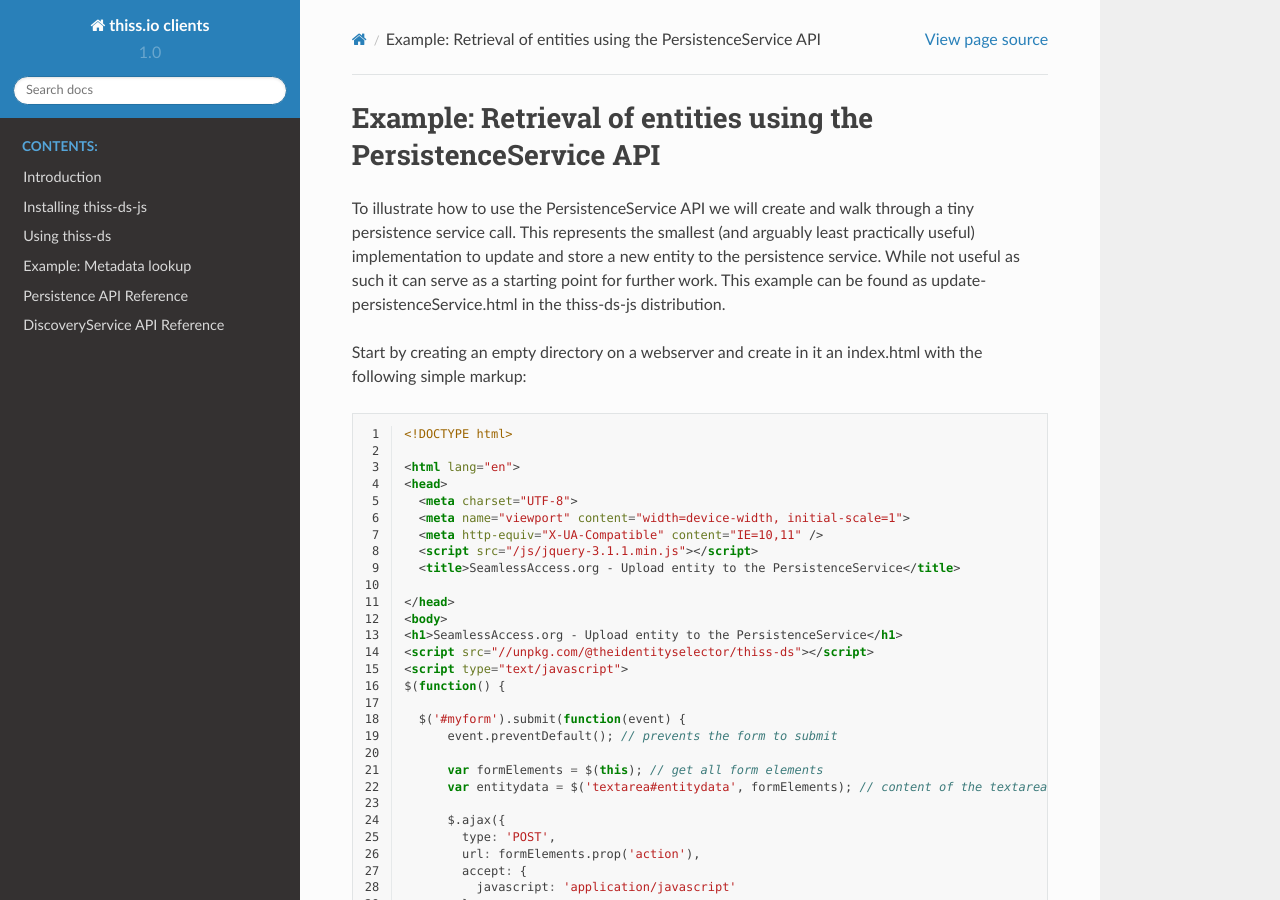
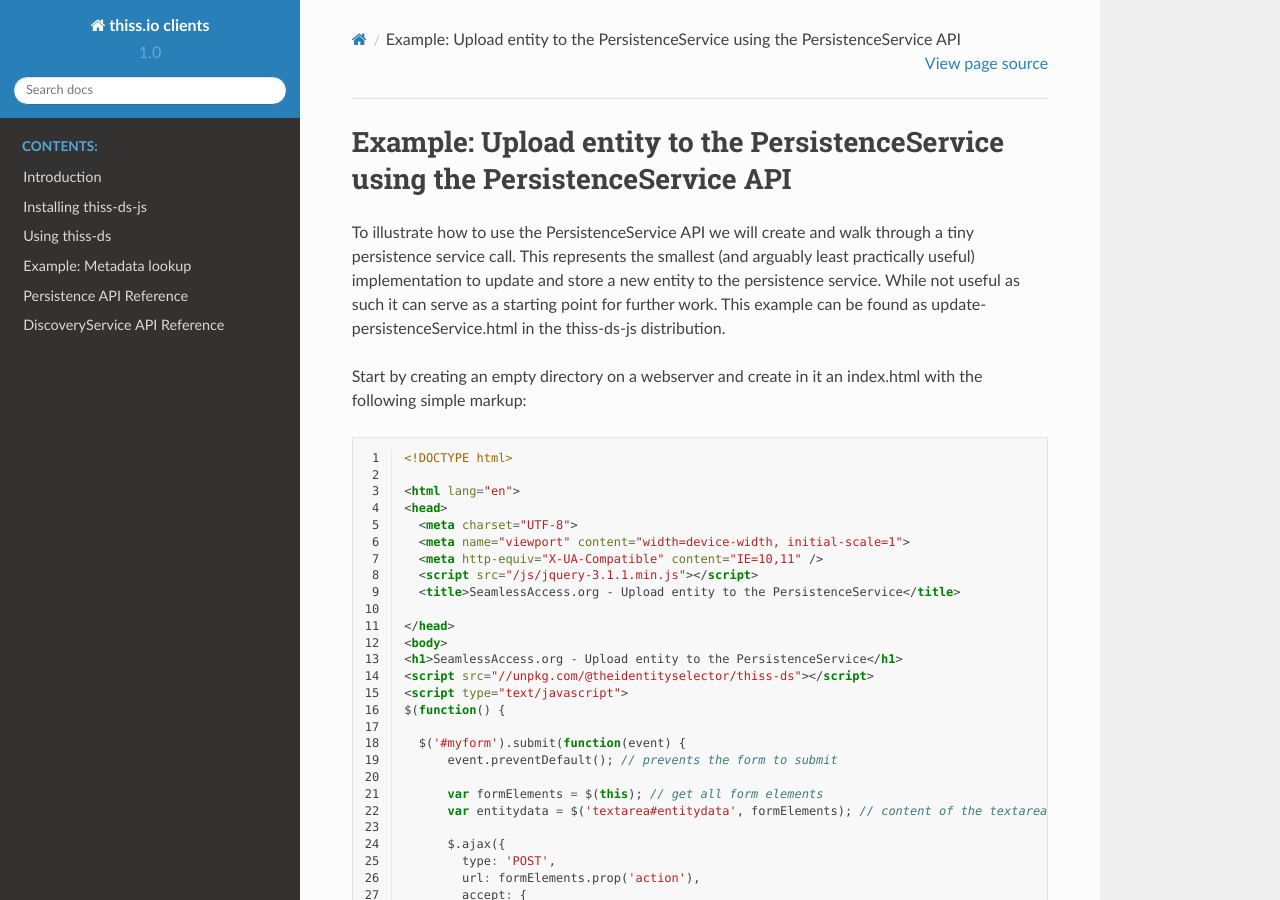
Before and after one commit to TheIdentitySelector/thiss-ds-js, a Sphinx documentation site: the page built from docs/api/update-persistenceService.rst, in a window 1280 px wide and 900 px high. Built offline with Sphinx 7.4.7 and the Read the Docs theme 2.0.0, drawn with Linux system fonts in a browser that asks for light colours.

Commit message:
Updated title to reflect the update action
Change-Id: I2f2d67adccf098829e0dccca0f2cbdf768e85f53

```diff
--- a/docs/api/update-persistenceService.rst
+++ b/docs/api/update-persistenceService.rst
@@ -1,5 +1,5 @@
-Example: Retrieval of entities using the PersistenceService API
-================================================================
+Example: Upload entity to the PersistenceService using the PersistenceService API
+=================================================================================
 
 To illustrate how to use the PersistenceService API we will create and walk through a tiny persistence service call. This represents the smallest (and arguably least practically useful) implementation to update and store a new entity to the persistence service. While not useful as such it can serve as a starting point for further work. This example can be found as update-persistenceService.html in the thiss-ds-js distribution.
 
```
